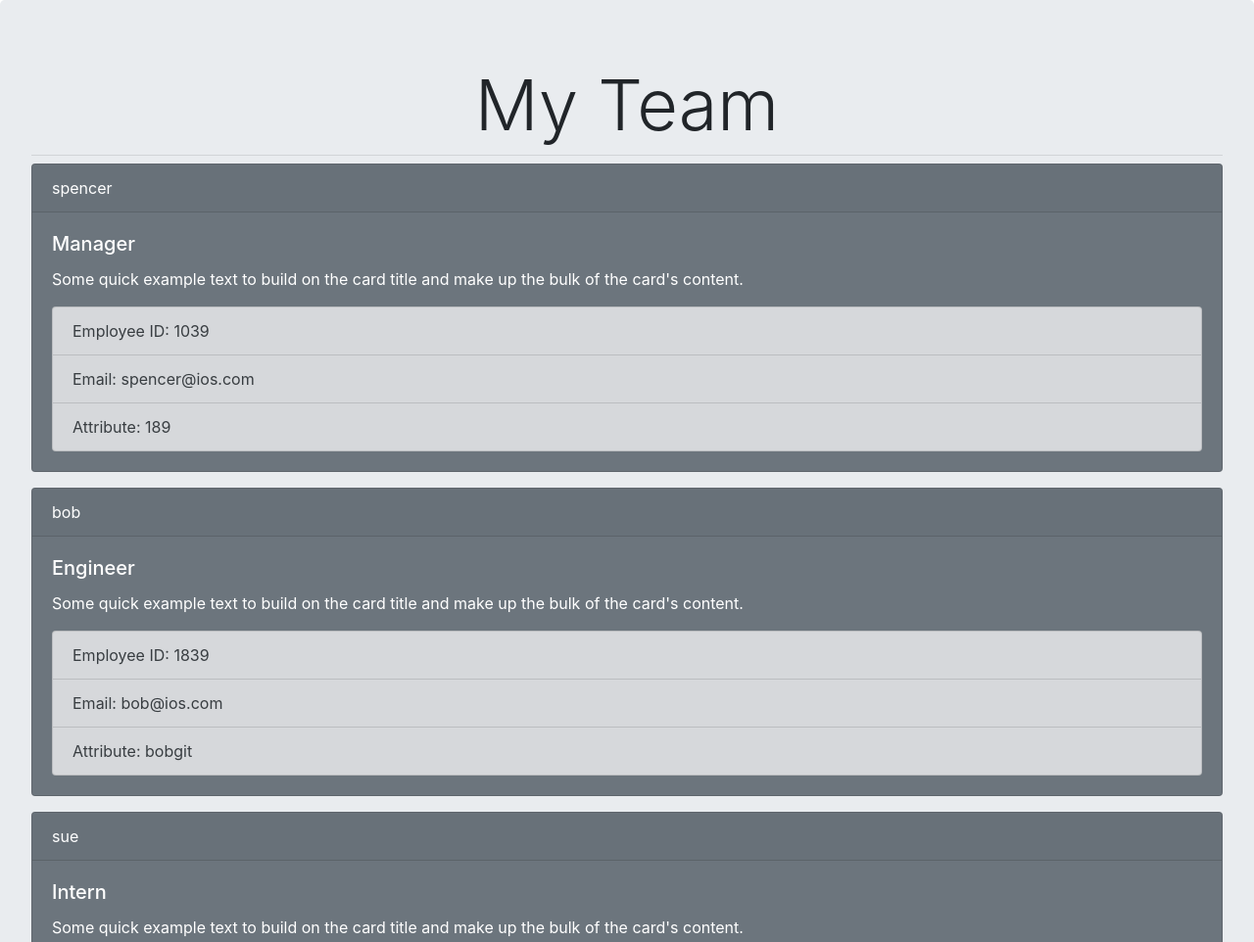
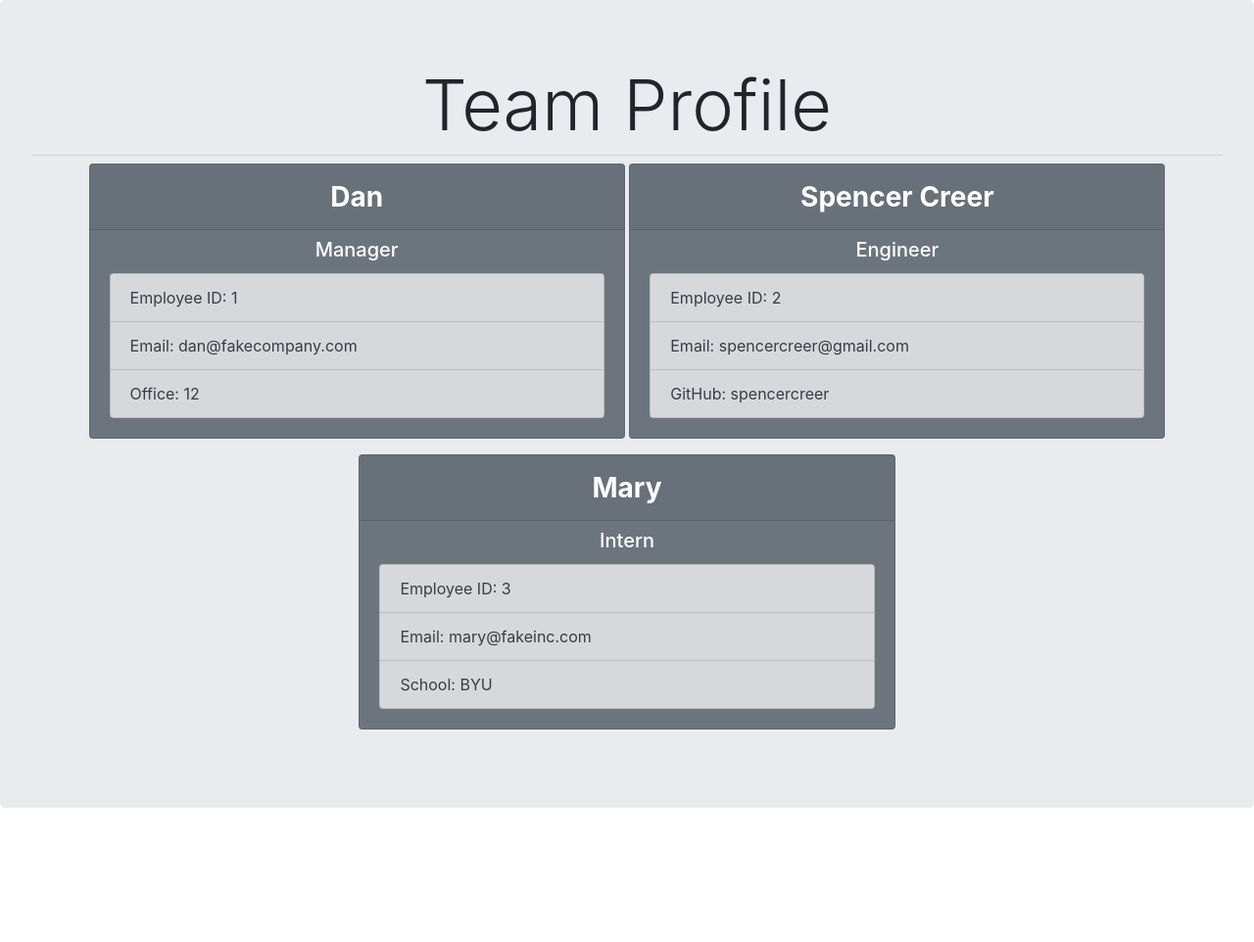
Before and after one commit to spencercreer/team_profile, a website: page index.html in a window 1280 px wide. Shown: the top 962 px of the page at 98% size. After the commit the page ends 857 px from the top, so only its background shows below. Drawn offline with nearby package versions, Linux system fonts and the light colour scheme.

Commit message:
formatted html

```diff
--- a/index.html
+++ b/index.html
@@ -10,64 +10,41 @@
         <link rel="stylesheet" href="https://stackpath.bootstrapcdn.com/bootstrap/4.3.1/css/bootstrap.min.css" integrity="sha384-ggOyR0iXCbMQv3Xipma34MD+dH/1fQ784/j6cY/iJTQUOhcWr7x9JvoRxT2MZw1T" crossorigin="anonymous">
       </head>
       <body>
-          <header>
-
-          </header>
           <main>
               <div class="jumbotron">
-                  <h1 class="display-3 text-center">My Team</h1>
-                  <!-- <p class="lead">Jumbo helper text</p> -->
+                  <h1 class="display-3 text-center">Team Profile</h1>
                   <hr class="my-2">
-                  <!-- <p>More info</p> -->
-                  <!-- <p class="lead">
-                      <a class="btn btn-primary btn-lg" href="Jumbo action link" role="button">Jumbo action name</a>
-                  </p> -->
-                  <div id="team-profile">
-                    <div class="card text-white bg-secondary mb-3">
-                        <div class="card-header">spencer</div>
-                        <div class="card-body">
+                  <div id="team-profile" class="text-center">
+                    <div class="card text-white bg-secondary mb-3" style="width: 45%; display: inline-block">
+                        <div class="card-header text-center" style="font-size: 28px;"><strong>Dan</strong></div>
+                        <div class="card-body pt-2">
                             <h5 class="card-title">Manager</h5>
-                            <p class="card-text">Some quick example text to build on the card title and make up the bulk of the card's content.</p>
                             <div class="list-group">
-                                <a href="#" class="list-group-item list-group-item-action list-group-item-secondary">Employee ID: 1039</a>
-                                <a href="#" class="list-group-item list-group-item-action list-group-item-secondary">Email: spencer@ios.com</a>
-                                <a href="#" class="list-group-item list-group-item-action list-group-item-secondary">Attribute: 189</a>
+                                <a href="" class="text-left list-group-item list-group-item-action list-group-item-secondary">Employee ID: 1</a>
+                                <a href="mailto: dan@fakecompany.com" class="text-left list-group-item list-group-item-action list-group-item-secondary">Email: dan@fakecompany.com</a>
+                                <a href="" class="text-left list-group-item list-group-item-action list-group-item-secondary">Office: 12</a>
                             </div>
                         </div>
                     </div>
-                    <div class="card text-white bg-secondary mb-3">
-                        <div class="card-header">bob</div>
-                        <div class="card-body">
+                    <div class="card text-white bg-secondary mb-3" style="width: 45%; display: inline-block">
+                        <div class="card-header text-center" style="font-size: 28px;"><strong>Spencer Creer</strong></div>
+                        <div class="card-body pt-2">
                             <h5 class="card-title">Engineer</h5>
-                            <p class="card-text">Some quick example text to build on the card title and make up the bulk of the card's content.</p>
                             <div class="list-group">
-                                <a href="#" class="list-group-item list-group-item-action list-group-item-secondary">Employee ID: 1839</a>
-                                <a href="#" class="list-group-item list-group-item-action list-group-item-secondary">Email: bob@ios.com</a>
-                                <a href="#" class="list-group-item list-group-item-action list-group-item-secondary">Attribute: bobgit</a>
+                                <a href="" class="text-left list-group-item list-group-item-action list-group-item-secondary">Employee ID: 2</a>
+                                <a href="mailto: spencercreer@gmail.com" class="text-left list-group-item list-group-item-action list-group-item-secondary">Email: spencercreer@gmail.com</a>
+                                <a href="https://github.com/spencercreer/" class="text-left list-group-item list-group-item-action list-group-item-secondary">GitHub: spencercreer</a>
                             </div>
                         </div>
                     </div>
-                    <div class="card text-white bg-secondary mb-3">
-                        <div class="card-header">sue</div>
-                        <div class="card-body">
+                    <div class="card text-white bg-secondary mb-3" style="width: 45%; display: inline-block">
+                        <div class="card-header text-center" style="font-size: 28px;"><strong>Mary</strong></div>
+                        <div class="card-body pt-2">
                             <h5 class="card-title">Intern</h5>
-                            <p class="card-text">Some quick example text to build on the card title and make up the bulk of the card's content.</p>
                             <div class="list-group">
-                                <a href="#" class="list-group-item list-group-item-action list-group-item-secondary">Employee ID: 1930</a>
-                                <a href="#" class="list-group-item list-group-item-action list-group-item-secondary">Email: sue@ios.com</a>
-                                <a href="#" class="list-group-item list-group-item-action list-group-item-secondary">Attribute: BYU</a>
-                            </div>
-                        </div>
-                    </div>
-                    <div class="card text-white bg-secondary mb-3">
-                        <div class="card-header">Dan</div>
-                        <div class="card-body">
-                            <h5 class="card-title">Engineer</h5>
-                            <p class="card-text">Some quick example text to build on the card title and make up the bulk of the card's content.</p>
-                            <div class="list-group">
-                                <a href="#" class="list-group-item list-group-item-action list-group-item-secondary">Employee ID: 3820</a>
-                                <a href="#" class="list-group-item list-group-item-action list-group-item-secondary">Email: dan@ios.com</a>
-                                <a href="#" class="list-group-item list-group-item-action list-group-item-secondary">Attribute: dangit</a>
+                                <a href="" class="text-left list-group-item list-group-item-action list-group-item-secondary">Employee ID: 3</a>
+                                <a href="mailto: mary@fakeinc.com" class="text-left list-group-item list-group-item-action list-group-item-secondary">Email: mary@fakeinc.com</a>
+                                <a href="" class="text-left list-group-item list-group-item-action list-group-item-secondary">School: BYU</a>
                             </div>
                         </div>
                     </div>
@@ -81,6 +58,5 @@
         <script src="https://code.jquery.com/jquery-3.3.1.slim.min.js" integrity="sha384-q8i/X+965DzO0rT7abK41JStQIAqVgRVzpbzo5smXKp4YfRvH+8abtTE1Pi6jizo" crossorigin="anonymous"></script>
         <script src="https://cdnjs.cloudflare.com/ajax/libs/popper.js/1.14.7/umd/popper.min.js" integrity="sha384-UO2eT0CpHqdSJQ6hJty5KVphtPhzWj9WO1clHTMGa3JDZwrnQq4sF86dIHNDz0W1" crossorigin="anonymous"></script>
         <script src="https://stackpath.bootstrapcdn.com/bootstrap/4.3.1/js/bootstrap.min.js" integrity="sha384-JjSmVgyd0p3pXB1rRibZUAYoIIy6OrQ6VrjIEaFf/nJGzIxFDsf4x0xIM+B07jRM" crossorigin="anonymous"></script>
-        <script src="../dist/index.html"></script>
     </body>
 </html>
```
Also changed, not shown: index.js (+22 -19 lines).
